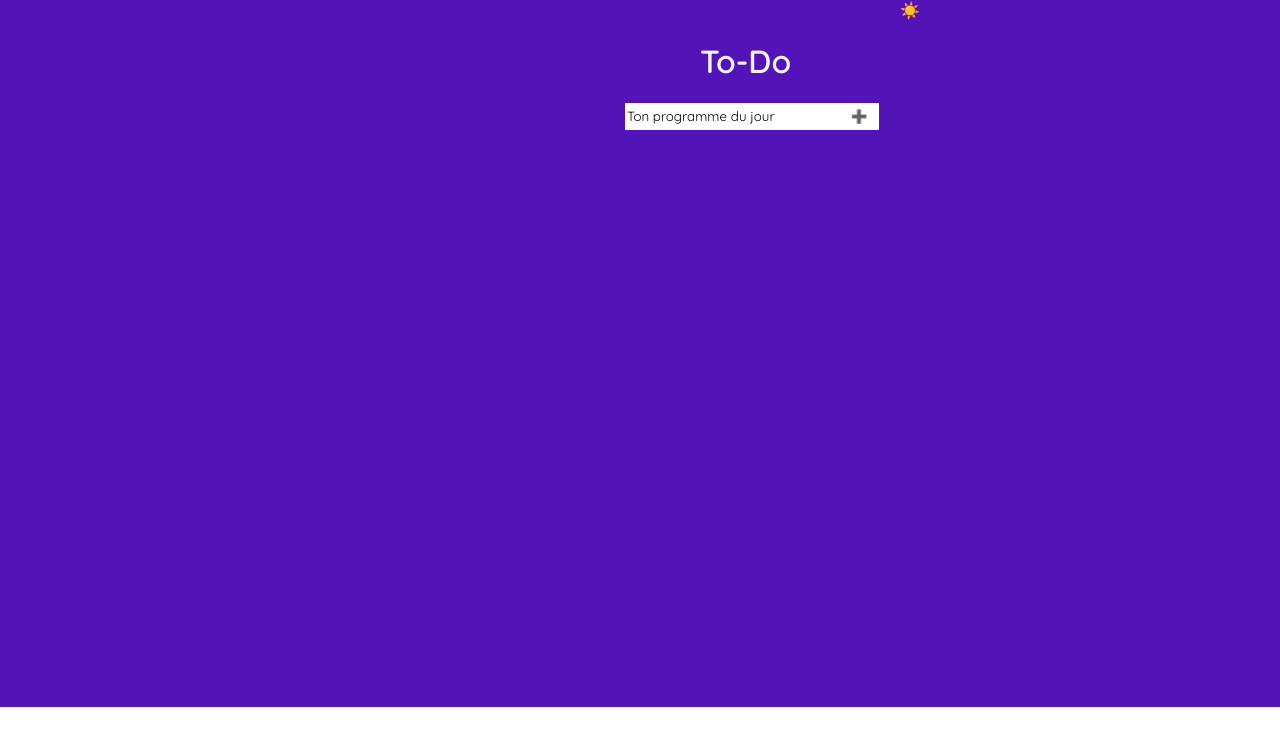
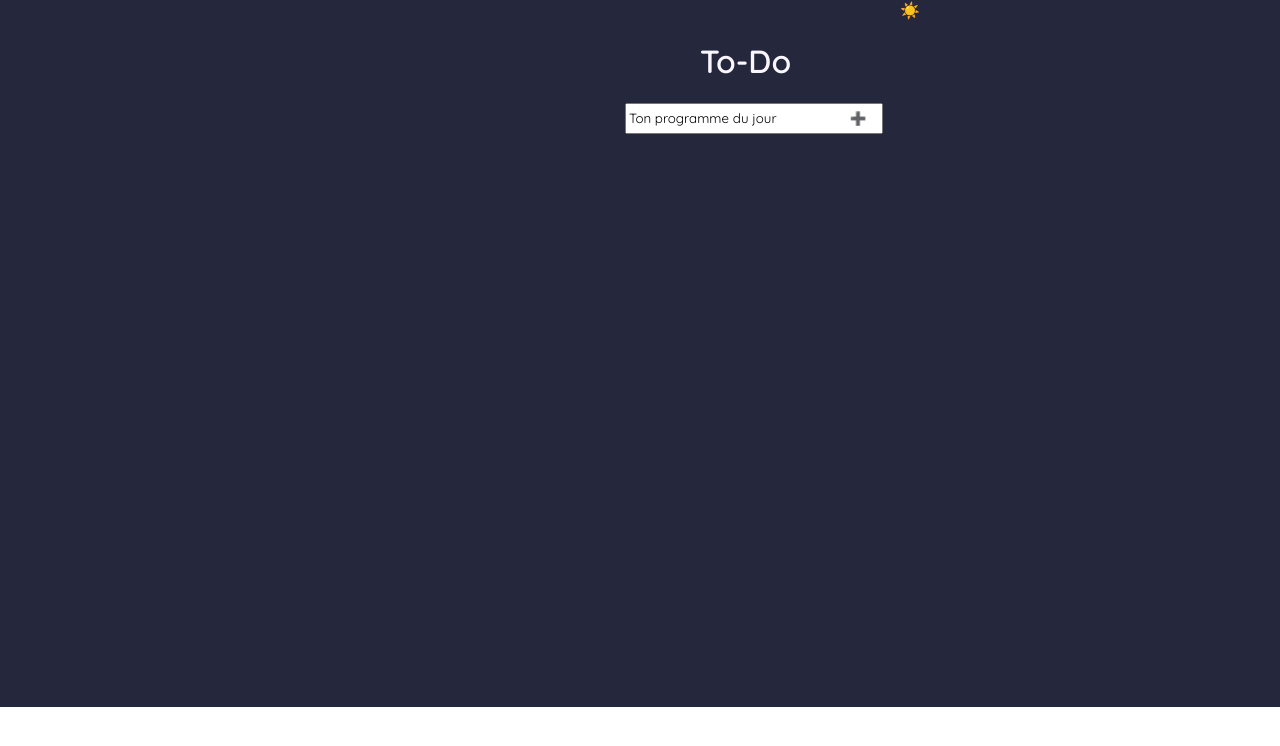
Before and after one commit to MathieuMoye/to-do-list, a React (Create React App) app: page / in a window 1280 px wide. Shown: the top 746 px of the page. Built offline with nearby package versions, Linux system fonts and the light colour scheme; a web font is replaced by a local one.

Commit message:
mise en place du local storage et autocompletion off

```diff
--- a/src/App.js
+++ b/src/App.js
@@ -1,11 +1,12 @@
-import React, { useState } from 'react';
+import React, { useState, useEffect } from 'react';
 import './styles/App.css';
 import { Form } from './components/Form';
 import { TaskList } from './components/TaskList';
 import { Header } from './components/Header';
 
 const App = () => {
-    const [tasks, setTask] = useState([])
+    const savedTasks = localStorage.getItem('tasks')
+    const [tasks, setTask] = useState(savedTasks ? JSON.parse(savedTasks) : [])
     const [nextId, setNextId] = useState(tasks.length + 2)
     const [toggle, setToggle] = useState('light')
     const addTask = (newTask) => {
@@ -13,6 +14,9 @@ const App = () => {
       setNextId(nextId + 1)
 
     }
+    useEffect(() => {
+      localStorage.setItem("tasks", JSON.stringify(tasks))
+   }, [tasks])
 
     const appStyle = toggle ? 'App dark-mode' : 'App'
   return (
--- a/src/components/Form.js
+++ b/src/components/Form.js
@@ -1,7 +1,7 @@
 import React, { useState } from 'react';
 import '../styles/Form.css';
 
-export const Form = ({ nextId, addTask }) => {
+export const Form = ({ nextId, addTask, appStyle }) => {
     const [text, setText] = useState('')
 
     const handleSubmit = (e) => {
@@ -22,7 +22,8 @@ export const Form = ({ nextId, addTask }) => {
     return (
         <form className='form' onSubmit={handleSubmit}>
             <input
-        className='form-input'
+            autocomplete="off"
+            className='form-input'
             type='text'
             name='text'
             value={text}
--- a/src/components/Task.js
+++ b/src/components/Task.js
@@ -2,12 +2,11 @@ import React from 'react';
 import '../styles/Task.css'
 
 export const Task = ({ task, deleteTask }) => {
-
     return (
         <div className='task-container'>
            <input className='task-input' type='checkbox'/>
            <li className='task-list'>{task.text}</li>
-           <button className='task-button' onClick={() => deleteTask(task.id)}>🗑️</button>
+           <button className='task-button' onClick={() => deleteTask(task.id)}>❌</button>
         </div>
 
     )
--- a/src/styles/App.css
+++ b/src/styles/App.css
@@ -1,11 +1,11 @@
 .App {
-    background-color: #B6E7F9;
+    background-color: white;
     color: #023D47;
     width: 100%;
     height: 707px;
   }
 
   .dark-mode {
-    background-color: #5213B8;
+    background-color: #25273c;
     color: #FAF6FF;
   }
--- a/src/styles/Form.css
+++ b/src/styles/Form.css
@@ -3,7 +3,6 @@
 }
 
 .form-input {
-    border: none;
     width: 250px;
     height: 25px;
     font-family: 'Quicksand', sans-serif;
@@ -11,11 +10,11 @@
 }
 
 ::placeholder {
-    color:black;
+    color: black;
 }
 
 .form-button {
-    margin-left: -40px;
+    margin-left: -45px;
     height: 25px;
     width: 40px;
     border: none;
--- a/src/styles/Task.css
+++ b/src/styles/Task.css
@@ -1,3 +1,17 @@
 .task-container {
     margin-left: 450px;
+    display: flex;
 }
+
+.task-input {
+    flex-direction: row;
+}
+
+.task-list {
+    list-style-type: none;
+}
+
+.task-button {
+    margin-left: 25px;
+    border-radius: 45%;
+}
```
